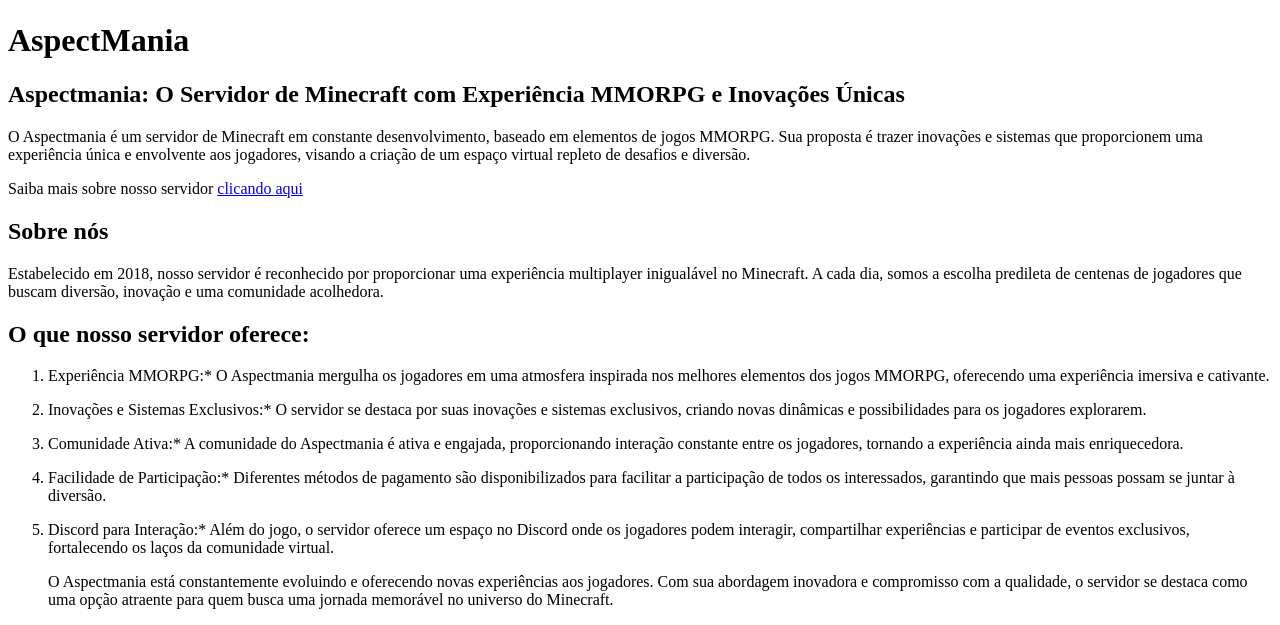
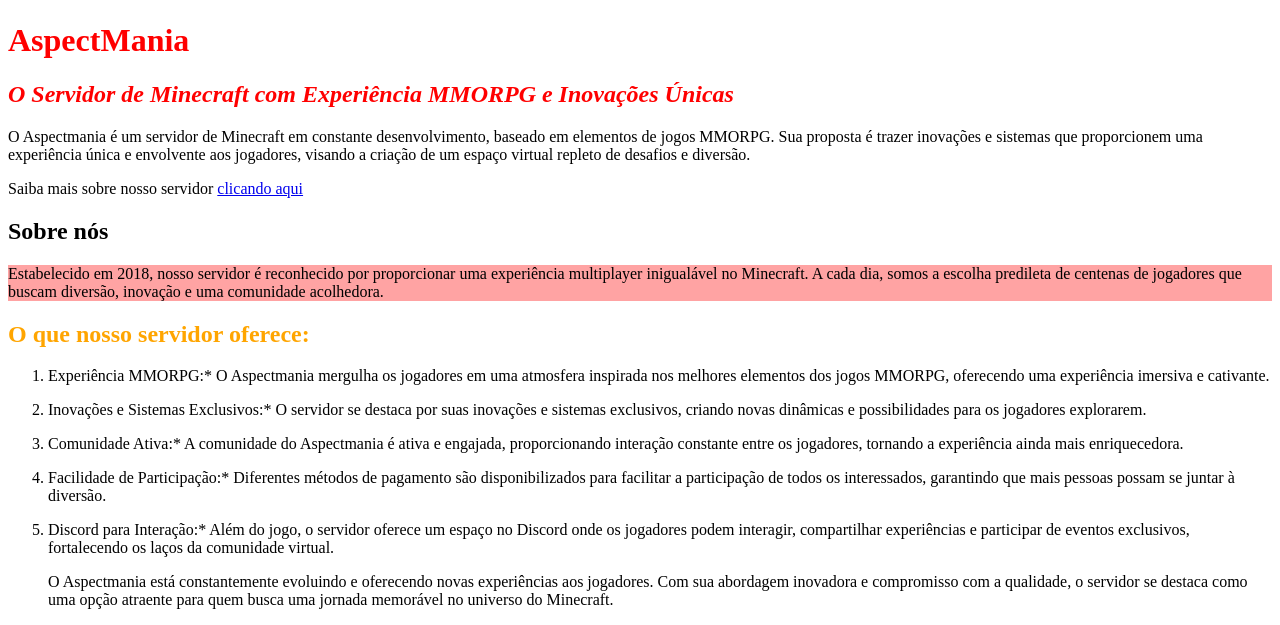
Before and after one commit to aparecidalo/site_minecrafit, a plain HTML site: page index.html in a window 1280 px wide. Shown: the part 311-936 px from the top of the page. Drawn offline with Linux system fonts and the light colour scheme.

Commit message:
cores adicionadas

```diff
--- a/index.html
+++ b/index.html
@@ -12,11 +12,11 @@
     <header>
         <img src="https://media.discordapp.net/attachments/1190340565234094191/1192603733201268746/logo_aspect_mania.png?ex=65a9adc7&is=659738c7&hm=c4fbeefabd0f64b38a70209a504ce7726817b9127aec701c7129b2f0210f9371&=&format=webp&quality=lossless&width=671&height=671"
             alt="logo_aspect_mania">
-        <h1>AspectMania</h1>
+        <h1 class="titulo">AspectMania</h1>
     </header>
     <main>
         <article>
-            <h2>Aspectmania: O Servidor de Minecraft com Experiência MMORPG e Inovações Únicas</h2>
+            <h2><em id="texto1">O Servidor de Minecraft com Experiência MMORPG e Inovações Únicas</em></h2>
             <p>O Aspectmania é um servidor de Minecraft em constante desenvolvimento, baseado em elementos de jogos
                 MMORPG. Sua proposta é trazer inovações e sistemas que proporcionem uma experiência única e envolvente
                 aos jogadores, visando a criação de um espaço virtual repleto de desafios e diversão.</p>
@@ -25,14 +25,14 @@
                 <a href="http://discord.aspectmania.com.br/">clicando aqui</a>
             </p>
         </article>
-        <article>
+        <article >
             <h2>Sobre nós</h2>
-            <p>Estabelecido em 2018, nosso servidor é reconhecido por proporcionar uma experiência multiplayer
+            <p class="titulo1">Estabelecido em 2018, nosso servidor é reconhecido por proporcionar uma experiência multiplayer
                 inigualável no Minecraft. A cada dia, somos a escolha predileta de centenas de jogadores que buscam
                 diversão, inovação e uma comunidade acolhedora.</p>
         </article>
         <article>
-            <h2>O que nosso servidor oferece:</h2>
+            <h2 class="titulo2">O que nosso servidor oferece:</h2>
             <ol>
 
                 <li>
--- a/style.css
+++ b/style.css
@@ -1,14 +1,15 @@
-article {
-
+#texto1 {
+    color:red
 }
 
-
-
-
-.paragrafo-article {
-    color: rgb(230, 104, 104);
+.titulo1 {
+    background-color: rgb(255, 163, 163);
 }
 
-#titulo-2 {
-    color: rgb(131, 47, 47);
+.titulo2 {
+    color:
+        orange
 }
+.titulo{
+    color:red
+}
```
